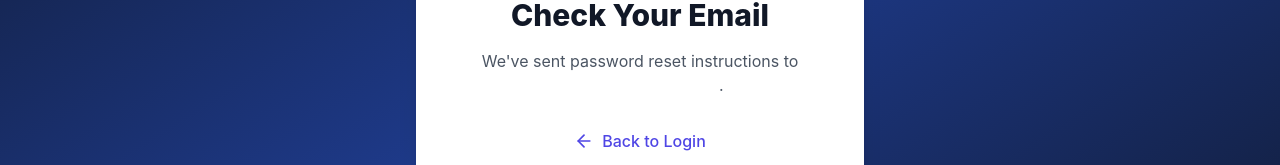
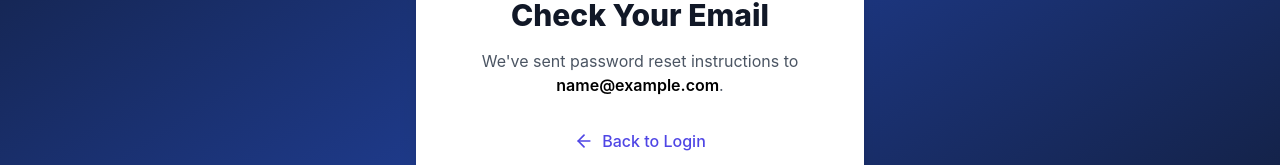
Before and after one commit to leizydog/taskroute-tracker, a React (Create React App) app in the folder frontend/: page /forgot-password in a window 1280 px wide. Both pictures are taken after typing "name@example.com" into the empty fields and a click on the button "Send Reset Link". Shown: the part 367-532 px from the top of the page. Built offline with nearby package versions, Linux system fonts and the light colour scheme; no server answers.

Commit message:
Update text for reset-password

```diff
--- a/frontend/src/components/auth/ForgotPassword.js
+++ b/frontend/src/components/auth/ForgotPassword.js
@@ -38,7 +38,7 @@ const ForgotPassword = () => {
 
           <p className="text-gray-600 dark:text-gray-300 mb-8">
             We've sent password reset instructions to <br/>
-            <span className="font-semibold text-white">{email}</span>.
+            <span className="font-semibold text-black">{email}</span>.
           </p>
 
           <Link
```
